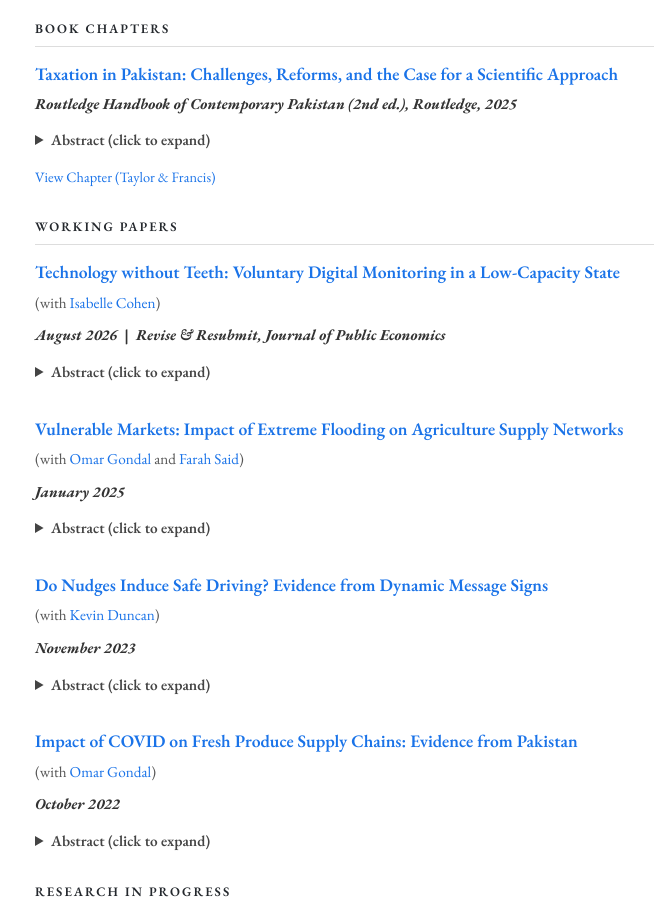
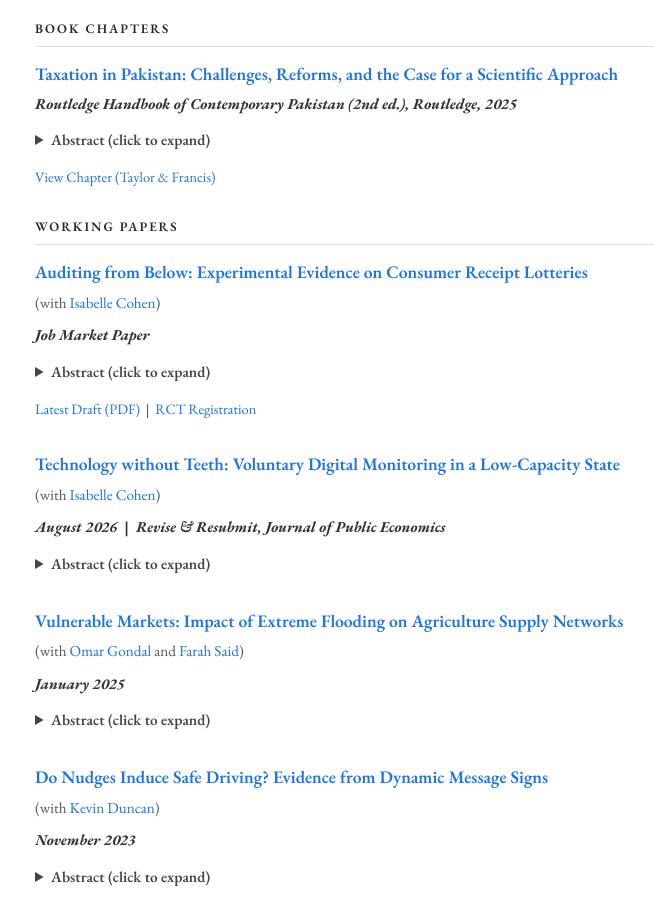
Before and after one commit to sherafghanasad/sherafghanasad.github.io, a Jekyll site: the page built from research.html, in a window 1280 px wide and 900 px high, scrolled down 720 px. Shown: the whole window, without its empty margins (205-859 px from the left). Built offline with Jekyll 4.4.1, drawn with Linux system fonts in a browser that asks for light colours; some of the changed text lies outside the part shown.

Commit message:
Lottery paper as job market paper with auto-built PDF; https document links
Co-Authored-By: Claude Fable 5.2 <noreply@anthropic.com>

```diff
--- a/index.html
+++ b/index.html
@@ -34,8 +34,8 @@ permalink: /
 
     <p>I am currently an Assistant Professor of Economics at the <a href="https://www.lums.edu.pk" target="_blank">Lahore University of Management Sciences</a> (LUMS) and have served as a Visiting Assistant Professor at <a href="https://www.iastate.edu" target="_blank">Iowa State University</a>. I am also an <a href="https://www.povertyactionlab.org/" target="_blank">Abdul Latif Jameel Poverty Action Lab</a> (J-PAL) invited researcher, a research affiliate at the <a href="https://www.theigc.org" target="_blank">International Growth Centre</a> (IGC), and an approved Principal Investigator for the <a href="https://weissfund.uchicago.edu" target="_blank">Weiss Fund</a> for Research in Development Economics.</p>
 
-    <p>My research has been published in the <em>Journal of Development Economics</em> and the <em>Journal of Economic Behavior &amp; Organization</em>; my job market paper on voluntary digital tax monitoring, <a href="{{ '/research/' | relative_url }}">Technology without Teeth</a>, is under revision for resubmission at the <em>Journal of Public Economics</em>. My work has been supported by grants from the IGC, PEDL, J-PAL, the Weiss Fund, the World Bank, and the Russell Sage Foundation.</p>
+    <p>My job market paper, <a href="https://sherafghanasad.com/compiled-documents/Auditing_from_Below.pdf" target="_blank">Auditing from Below</a>, uses three randomized experiments with a tax authority in Pakistan to study what consumer receipt lotteries do for tax compliance. My research has been published in the <em>Journal of Development Economics</em> and the <em>Journal of Economic Behavior &amp; Organization</em>, and <a href="{{ '/research/' | relative_url }}#working-papers">Technology without Teeth</a>, on voluntary digital tax monitoring, is under revision for resubmission at the <em>Journal of Public Economics</em>. My work has been supported by grants from the IGC, PEDL, J-PAL, the Weiss Fund, the World Bank, and the Russell Sage Foundation.</p>
 
-    <p><a href="https://sherafghanasad.github.io/compiled-documents/CV.pdf" target="_blank">Curriculum Vitae</a></p>
+    <p><a href="https://sherafghanasad.com/compiled-documents/CV.pdf" target="_blank">Curriculum Vitae</a> &nbsp;|&nbsp; <a href="https://sherafghanasad.com/compiled-documents/Auditing_from_Below.pdf" target="_blank">Job Market Paper</a></p>
   </div>
 </div>
--- a/policy.html
+++ b/policy.html
@@ -111,7 +111,7 @@ redirect_from:
 </div>
 
 <div class="policy-cta">
-  <p><strong>Interested in working together?</strong> I take on advisory engagements and research partnerships with governments, international organizations, and policy groups on tax, public finance, gender, and trade. <a href="mailto:asad.sherafghan@gmail.com">Get in touch</a> or <a href="https://sherafghanasad.github.io/compiled-documents/CV.pdf" target="_blank">view my CV</a>.</p>
+  <p><strong>Interested in working together?</strong> I take on advisory engagements and research partnerships with governments, international organizations, and policy groups on tax, public finance, gender, and trade. <a href="mailto:asad.sherafghan@gmail.com">Get in touch</a> or <a href="https://sherafghanasad.com/compiled-documents/CV.pdf" target="_blank">view my CV</a>.</p>
 </div>
 
 <h2 id="substack">Substack</h2>
--- a/research.html
+++ b/research.html
@@ -9,7 +9,7 @@ permalink: /research/
 
 <div style="margin-bottom:28px;">
   <p style="font-size:1rem;line-height:1.65;margin:0 0 10px 0;">
-    My research lies at the intersection of market and state performance. Guided by economic theory and tested through field and quasi-experimental methods, often in collaboration with governments and firms, I study how behavioral, technological, and organizational reforms can improve the functioning of markets and the capacity of the state. For a comprehensive overview of my research agenda, please see my <a href="https://sherafghanasad.github.io/compiled-documents/Research_Statement.pdf" target="_blank">Research Statement</a>.
+    My research lies at the intersection of market and state performance. Guided by economic theory and tested through field and quasi-experimental methods, often in collaboration with governments and firms, I study how behavioral, technological, and organizational reforms can improve the functioning of markets and the capacity of the state. For a comprehensive overview of my research agenda, please see my <a href="https://sherafghanasad.com/compiled-documents/Research_Statement.pdf" target="_blank">Research Statement</a>.
   </p>
 </div>
 
@@ -50,6 +50,17 @@ permalink: /research/
 </div>
 
 <h2 id="working-papers">Working Papers</h2>
+
+<div class="publication-entry">
+  <p class="pub-title"><a href="https://sherafghanasad.com/compiled-documents/Auditing_from_Below.pdf" target="_blank">Auditing from Below: Experimental Evidence on Consumer Receipt Lotteries</a></p>
+  <p class="pub-authors">(with <a href="https://www.isabellemcohen.com/" target="_blank">Isabelle Cohen</a>)</p>
+  <p class="pub-journal"><strong>Job Market Paper</strong></p>
+  <details>
+    <summary>Abstract (click to expand)</summary>
+    <p>Tax authorities with limited enforcement capacity increasingly enlist consumers to monitor firms, most often through receipt lotteries. In three randomized experiments with a tax authority in Pakistan, we study how a lottery changes firms' reporting and beliefs, why consumers take part, and how consumer monitoring interacts with the state's own enforcement. Consumers participated selectively: receipts came from a minority of customers and were concentrated among a few large firms with linked point-of-sale devices. Those who took part responded to reminders and often gave reasons beyond the prize. Nearly half of the receipts are on their face evidence of an offence, yet officers acted on few, and firms' declarations, beliefs about detection and views of the authority did not change detectably. Consumers are also parties to the sale: suggestively, lottery firms were more likely to say that customers ask for a discount to go without a receipt. The authority's own enforcement letter raised point-of-sale use among the lottery's control firms but not among lottery firms, suggesting that consumer monitoring substituted for the authority's enforcement. Where the authority cannot act on what consumers send, rewarding receipts need not increase compliance: the reward gives the customer a claim that the firm can buy back at a discount, and the tax that goes undeclared is shared rather than collected.</p>
+  </details>
+  <p class="pub-links"><a href="https://sherafghanasad.com/compiled-documents/Auditing_from_Below.pdf" target="_blank">Latest Draft (PDF)</a> &nbsp;|&nbsp; <a href="https://www.socialscienceregistry.org/trials/16251" target="_blank">RCT Registration</a></p>
+</div>
 
 <div class="publication-entry">
   <p class="pub-title"><a href="https://papers.ssrn.com/sol3/papers.cfm?abstract_id=5245840" target="_blank">Technology without Teeth: Voluntary Digital Monitoring in a Low-Capacity State</a></p>
@@ -159,16 +170,6 @@ permalink: /research/
 </div>
 
 <div class="publication-entry">
-  <p class="pub-title">Auditing from Below: Experimental Evidence on Consumer Receipt Lottery</p>
-  <p class="pub-authors">(with <a href="https://www.isabellemcohen.com/" target="_blank">Isabelle Cohen</a>)</p>
-  <details>
-    <summary>Abstract (click to expand)</summary>
-    <p>Consumer receipt lotteries — programs that reward shoppers with entry into prize draws for submitting formal sales invoices — have been adopted in many countries to promote formal receipts and boost tax compliance. We conduct the first randomized field experiment of a consumer lottery in the hospitality sector of Khyber Pakhtunkhwa, Pakistan, assessing the impact on formal invoice issuance, reported revenues, and potential spillovers to non-participating firms.</p>
-  </details>
-  <p class="pub-links"><a href="https://www.socialscienceregistry.org/trials/16251" target="_blank">RCT Registration</a></p>
-</div>
-
-<div class="publication-entry">
   <p class="pub-title">Revolving Credit for Micro-Enterprises: Evidence from Punjab's Asaan Karobar Card</p>
   <p class="pub-authors">(with <a href="https://sites.google.com/site/farahziasaid/" target="_blank">Farah Said</a>)</p>
   <details>
--- a/teaching.html
+++ b/teaching.html
@@ -7,7 +7,7 @@ permalink: /teaching/
 
 <h1>Teaching</h1>
 
-<p>My teaching spans microeconomic theory, public finance, development and behavioral economics, and introductory microeconomics at both the undergraduate and Master's levels. My main teaching investment is <a href="#econ4602">Public Finance</a>, which I have taught at LUMS since 2020 and am now teaching from draft chapters of a textbook I am writing, <em>Public Economics for Developing Countries</em>. For a detailed overview of my teaching philosophy, please see my <a href="https://sherafghanasad.github.io/compiled-documents/Teaching_Statement.pdf" target="_blank">Teaching Statement</a>.</p>
+<p>My teaching spans microeconomic theory, public finance, development and behavioral economics, and introductory microeconomics at both the undergraduate and Master's levels. My main teaching investment is <a href="#econ4602">Public Finance</a>, which I have taught at LUMS since 2020 and am now teaching from draft chapters of a textbook I am writing, <em>Public Economics for Developing Countries</em>. For a detailed overview of my teaching philosophy, please see my <a href="https://sherafghanasad.com/compiled-documents/Teaching_Statement.pdf" target="_blank">Teaching Statement</a>.</p>
 
 <h2 id="lums">Lahore University of Management Sciences (LUMS)</h2>
 
```
